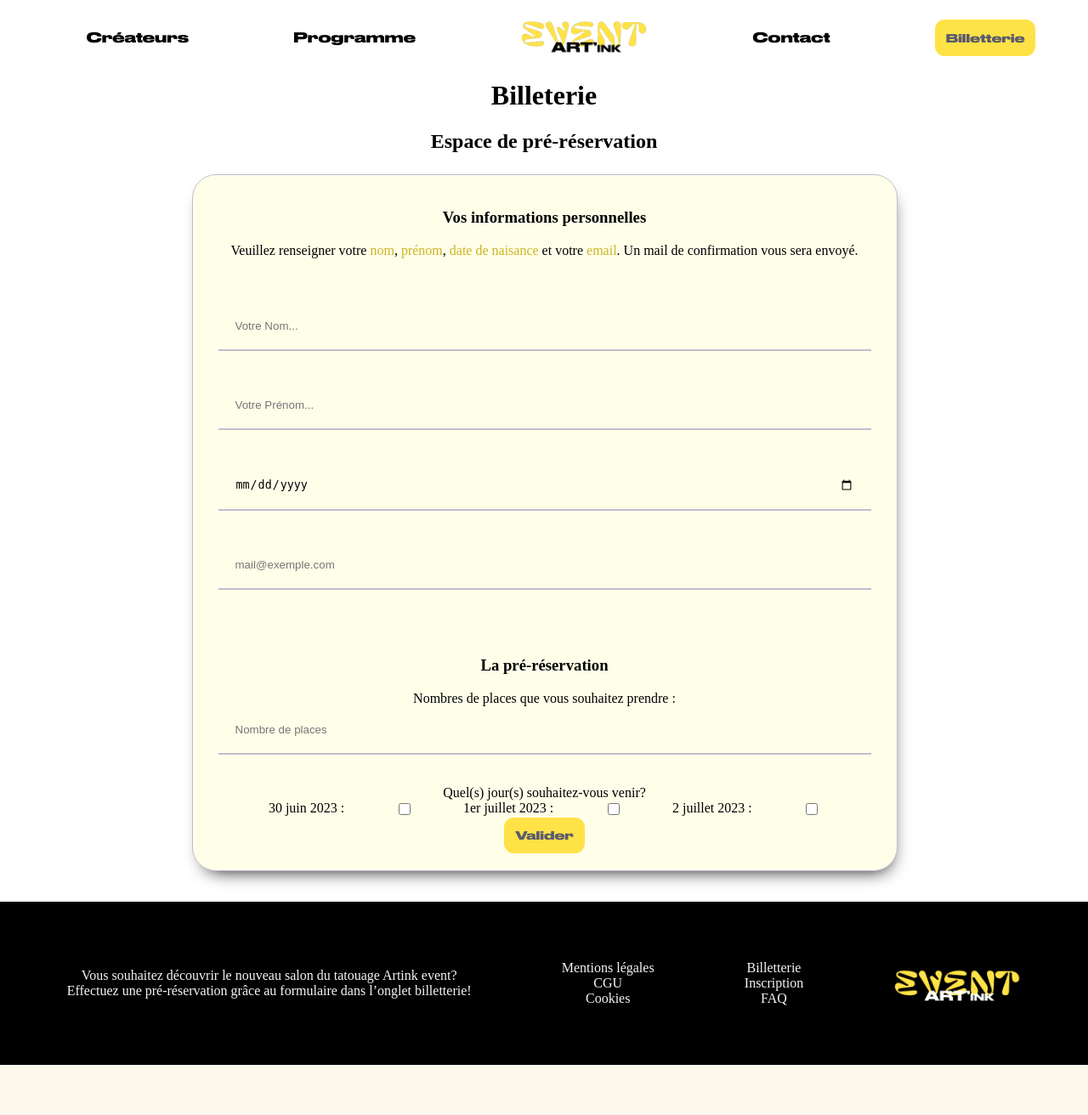
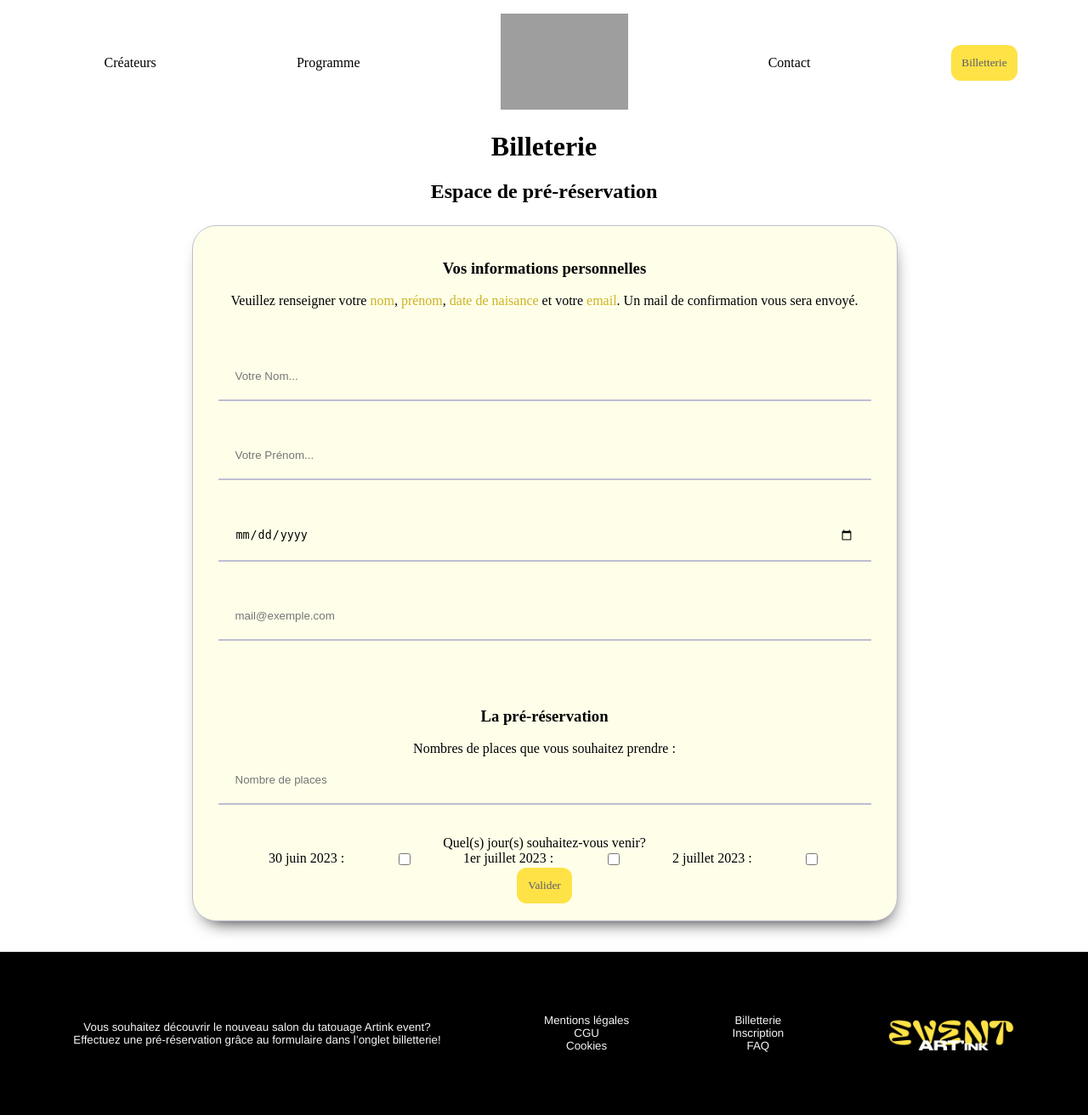
Before and after one commit to varomeas/CdPArt-inkEvent, a PHP site: page /billetterie.php in a window 1280 px wide. Shown: the whole page at 85% size. Before the commit the page ends 1253 px from the top, so only its background shows below. Run offline with PHP 8.4, Linux system fonts and the light colour scheme; some web fonts are replaced; grey boxes are pictures that could not be loaded.

Commit message:
update css et menu

```diff
--- a/menu.html
+++ b/menu.html
@@ -4,7 +4,7 @@
                     <ul class="nav-menu">
                     <li><a href="créateur.php">Créateurs</a></li>
                     <li><a href="programmation.php">Programme</a></li>
-                    <li><a href="index.html"><img src="img/logos/logo-off-04.png" width="150vw"></a></li>
+                    <li><a href="index.php"><img src="img/artiste/logo-b.png" width="150vw"></a></li>
                     <li><a href="contact.php">Contact</a></li>
                     <li><a href="billetterie.php"><button>Billetterie</button></a></li>
                     </ul>
--- a/style-menu-footer.css
+++ b/style-menu-footer.css
@@ -1,11 +1,12 @@
 body{
     padding: 0;
     margin: 0;
+
 }
 
 @font-face{
     font-family: "druck";
-    src: url("./fonts/DrukWideBold.ttf")
+    src: url("Druk\ Wide\ Bold.ttf")
 }
 
 /*MENU*/
@@ -57,6 +58,12 @@ button:hover{
     margin-top: 2vw;
 }
 
+.texte-footer{
+    font-family: helvetica;
+    font-size:smaller;
+}
+
+
 /*Media*/
 @media screen and (max-width: 700px){
     .nav-menu{
```
